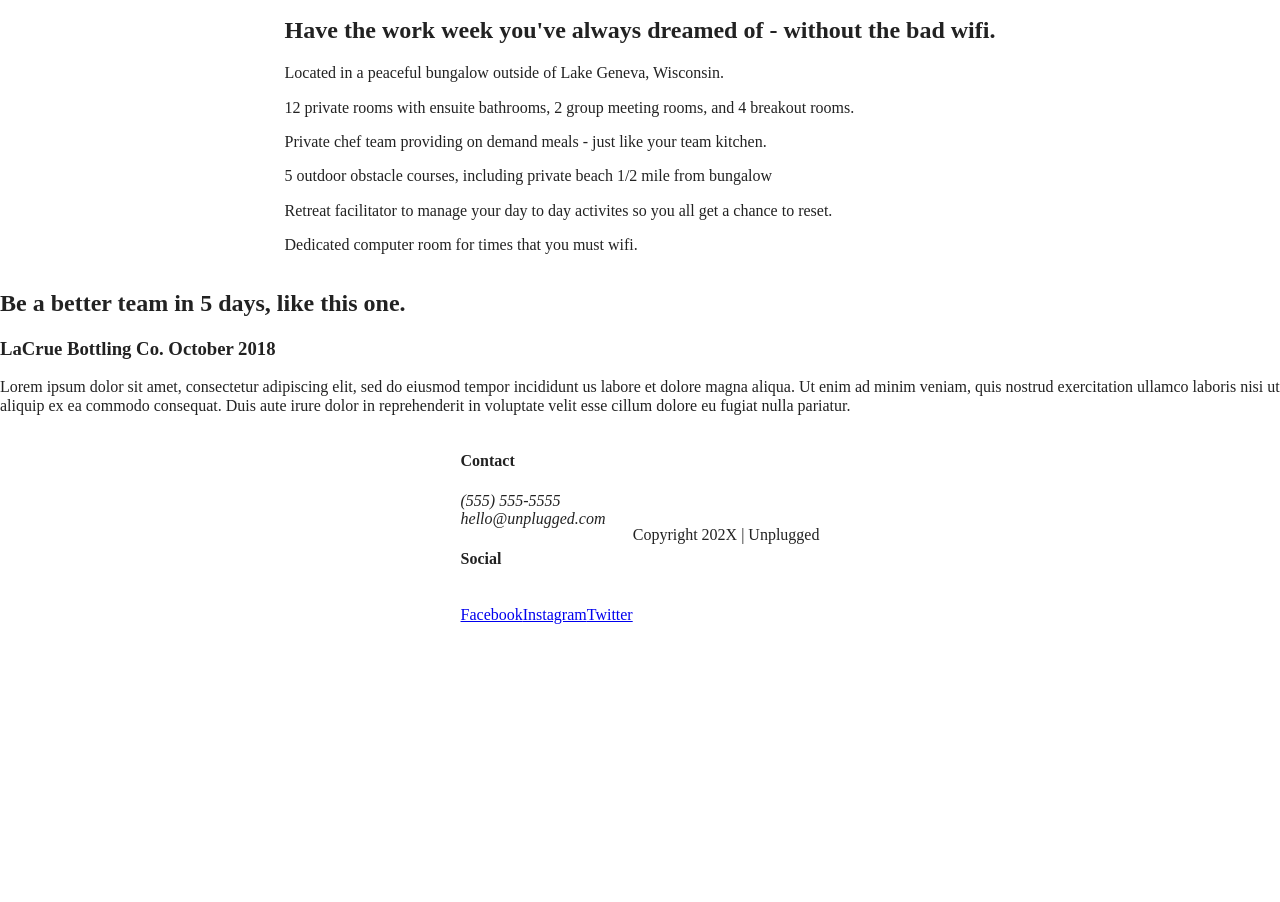
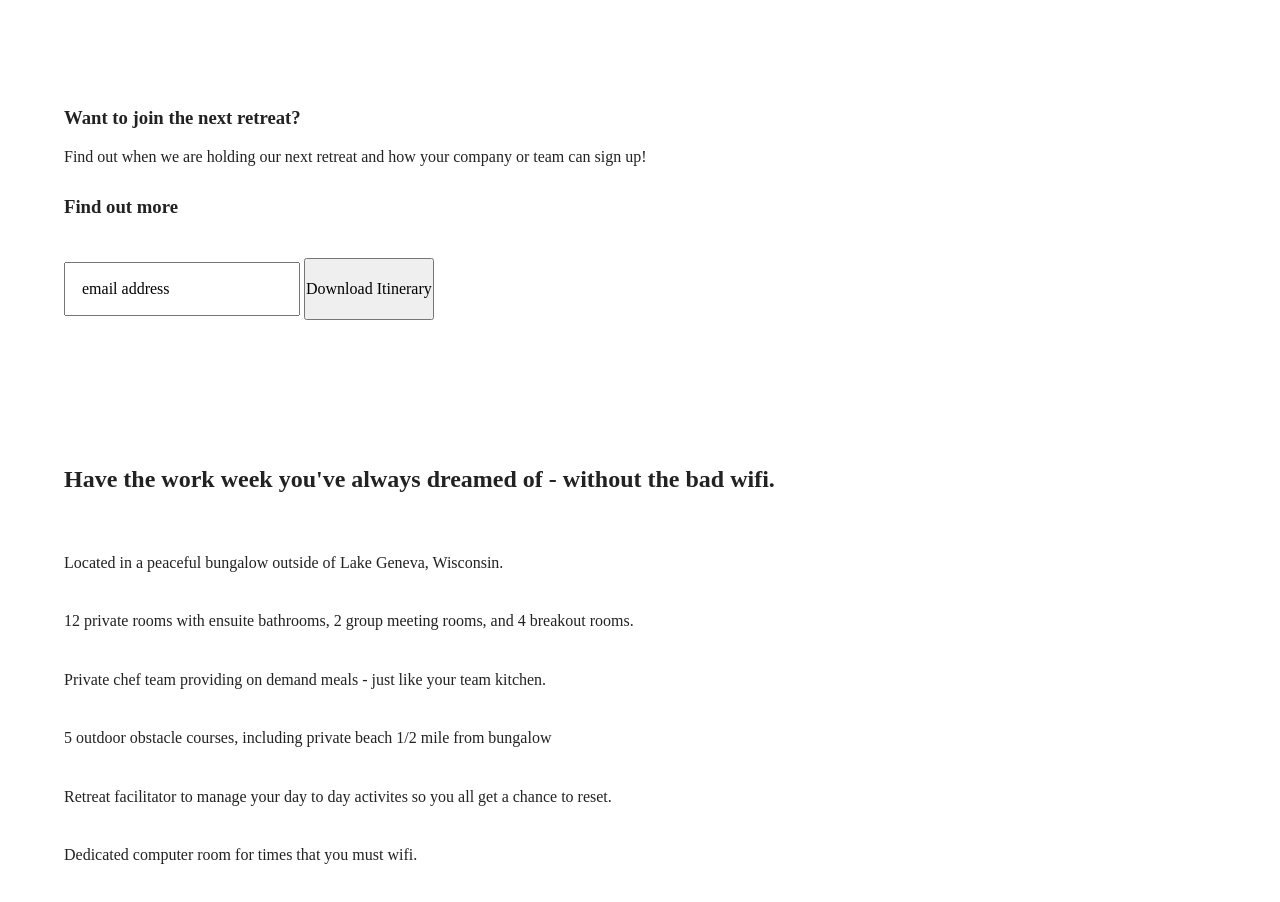
Before and after one commit to izydempsey/unplugged-website-folder, a website built with Parcel: page index.html in a window 1280 px wide. Shown: the part 294-1196 px from the top of the page. Before the commit the page ends 934 px from the top, so only its background shows below. Built offline with nearby package versions, Linux system fonts and the light colour scheme.

Commit message:
Set width percentages and added some margins to start the layout

```diff
--- a/css/main.css
+++ b/css/main.css
@@ -87,6 +87,10 @@ textarea {
    Author's custom styles
    ========================================================================== */
 
+.content-wrapper {
+  width: 90%;
+  margin: 50px 0;
+}
 
 /**** HEADER FOOTER BASE STYLES ****/
 
@@ -97,12 +101,22 @@ header, footer {
   flex-flow: row wrap;
 }
 
+header {
+  padding: 15px 0;
+}
+
+header .content-divider {
+  width: 100%;
+  height: 1px;
+  margin: 10px 0 20px 0;
+}
 
 header .content-wrapper {
   display: flex;
   justify-content: center;
   align-items: center;
   flex-flow: row wrap;
+  margin: 0;
 }
 
 
@@ -111,11 +125,26 @@ header nav {
   justify-content: space-around;
   align-items: center;
   flex-flow: row wrap;
+  width: 60%;
 }
 
 header nav ul {
   display: flex;
   justify-content: space-around;
+  width: 100%
+}
+
+footer {
+  flex-direction: column;
+}
+
+footer .content-wrapper {
+  width: 55%
+  margin: 50px 0;
+}
+
+footer .social {
+  margin-top: 50px;
 }
 
 footer .social-icons {
@@ -128,7 +157,18 @@ footer .social-icons p {
   display: flex;
   justify-content: space-around;
   align-items: center;
+}
 
+footer .footer-content h4 {
+  margin: 20px 0;
+}
+
+footer p {
+  margin: 0;
+}
+
+footer .copyright {
+  margin: 20px 0;
 }
 
 /**** mobile styles - homepage ****/
@@ -148,7 +188,24 @@ aside {
   justify-content: center;
   align-items: center;
   flex-flow: row wrap;
+}
 
+aside, h3 {
+  margin: 20px 0;
+}
+
+aside, p {
+  margin-bottom: 30px;
+}
+
+aside .form input[type=text] {
+  padding: 1em;
+  margin-bottom: 20px;
+}
+
+aside .form input[type=button] {
+  padding: 20px 0;
+  margin-top: 20px;
 }
 
 /* features */
@@ -159,11 +216,28 @@ aside {
   align-items: center;
 }
 
+.features h2 {
+  margin: 0 0 60px 0;
+}
+
+.features p {
+  margin: 0;
+}
+
 .features .features-items {
   display: flex;
   justify-content: center;
   align-items: center;
   flex-flow: row wrap;
+}
+
+.features-items, article {
+  width: 65%;
+  margin: 30px 0;
+}
+
+.features .fontawesome-icon {
+  margin-bottom: 40px;
 }
 
 
@@ -173,6 +247,15 @@ aside {
   display: flex;
   justify-content: center;
   flex-flow: row wrap;
+}
+
+.reviews h3 {
+  width: 55%;
+  margin: 20px 0;
+}
+
+reviews h2 {
+  margin-bottom: 40px;
 }
 
 /*===============================
@@ -185,6 +268,7 @@ aside {
   justify-content: center;
   align-items: center;
   flex-flow: row wrap;
+  width: 100%
 }
 
 .map {
@@ -196,6 +280,10 @@ aside {
   justify-content: center;
   align-items: center;
   flex-flow: row wrap
+}
+
+.contact-content p {
+  margin: 0;
 }
 
 
@@ -210,11 +298,20 @@ faq page styles
   flex-flow: row wrap;
 }
 
+.faq h2 {
+  margin-bottom: 40px;
+}
+
 .faq. .content-wrapper {
   display: flex;
   justify-content: center;
   align-items: center;
   flex-flow: row wrap;
+  margin: 50px 0 0 0;
+}
+
+.faq-content {
+  margin-bottom: 50px;
 }
 
 /* ==========================================================================
```
Also changed, not shown: faq/index.html (+2 -2 lines).
